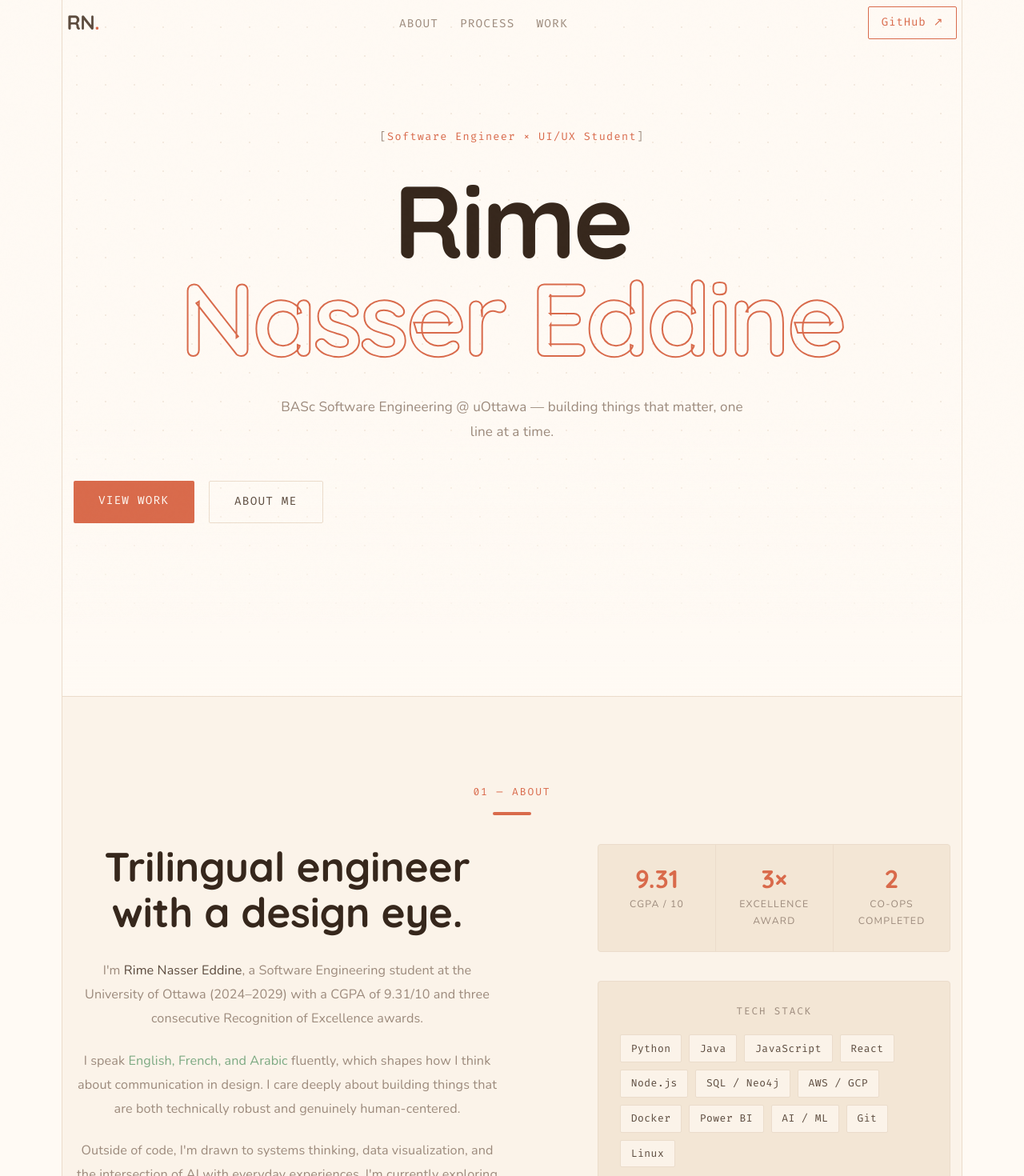
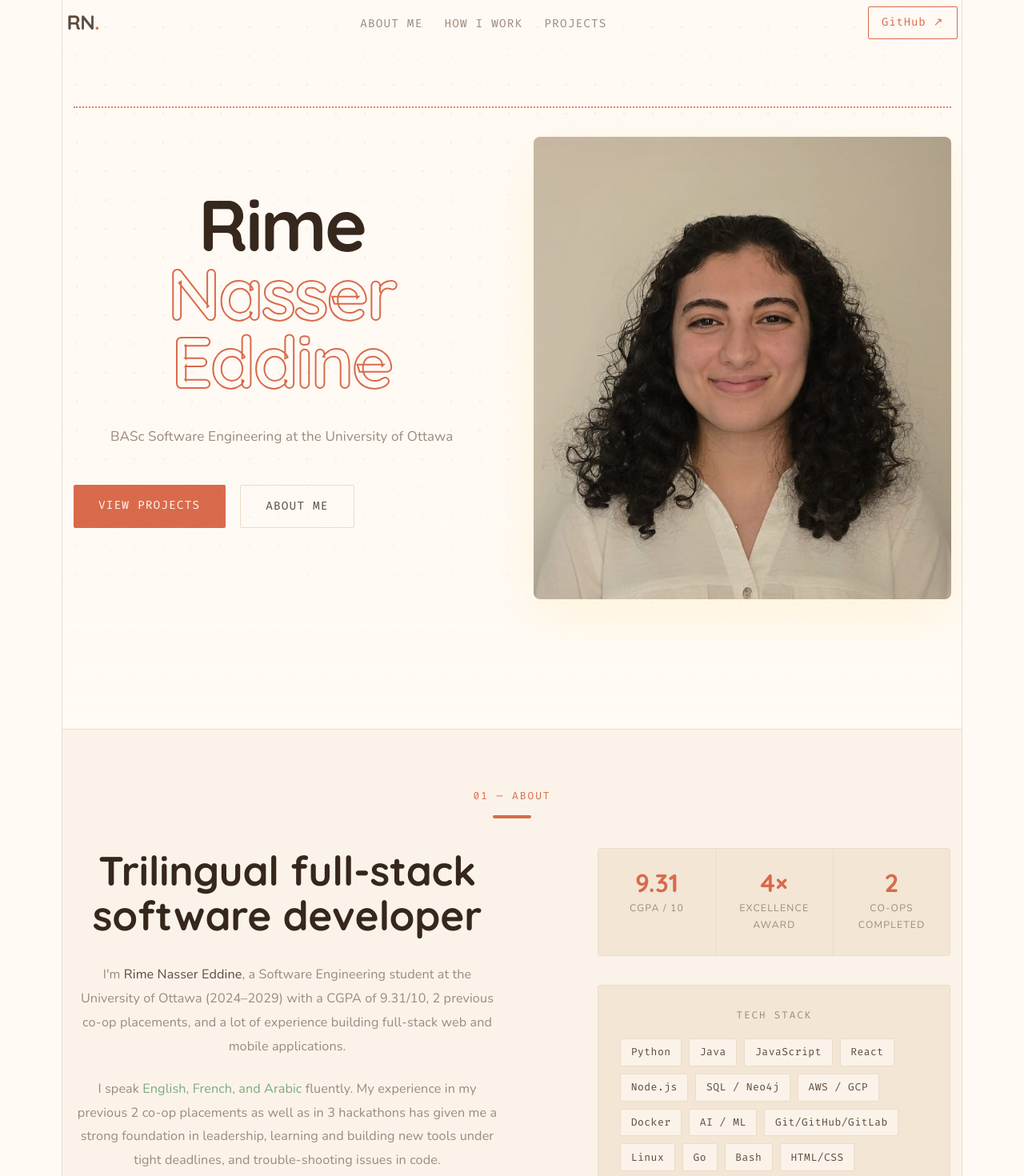
Before and after one commit to Rime6/my-portfolio, a React (Vite) app: page / in a window 1280 px wide. Shown: the part 20-1490 px from the top of the page at 80% size. Built offline with nearby package versions, Linux system fonts and the light colour scheme.

Commit message:
Modified many styling choices as well as content in home page

```diff
--- a/src/components/About.css
+++ b/src/components/About.css
@@ -2,6 +2,7 @@
   background: var(--surface);
   border-top: 1px solid var(--border);
   border-bottom: 1px solid var(--border);
+  padding: 4rem 0 3rem;
 }
 
 .section-label {
--- a/src/components/About.jsx
+++ b/src/components/About.jsx
@@ -2,13 +2,14 @@ import './About.css'
 
 const skills = [
   'Python', 'Java', 'JavaScript', 'React', 'Node.js',
-  'SQL / Neo4j', 'AWS / GCP', 'Docker', 'Power BI',
-  'AI / ML', 'Git', 'Linux',
+  'SQL / Neo4j', 'AWS / GCP', 'Docker',
+  'AI / ML', 'Git/GitHub/GitLab', 'Linux', "Go", "Bash",
+  "HTML/CSS", "PowerShell", "Power Automate", "Power BI"
 ]
 
 const stats = [
   { value: '9.31', label: 'CGPA / 10' },
-  { value: '3×', label: 'Excellence Award' },
+  { value: '4×', label: 'Excellence Award' },
   { value: '2', label: 'Co-ops Completed' },
 ]
 
@@ -26,23 +27,19 @@ export default function About() {
           {/* Left column: bio */}
           <div className="col-lg-6">
             <h2 className="about-heading">
-              Trilingual engineer<br />
-              with a design eye.
+              Trilingual full-stack software developer
             </h2>
             <p className="about-body">
               I'm <strong>Rime Nasser Eddine</strong>, a Software Engineering student at the
-              University of Ottawa (2024–2029) with a CGPA of 9.31/10 and three consecutive
-              Recognition of Excellence awards.
+              University of Ottawa (2024–2029) with a CGPA of 9.31/10, 2 previous co-op placements,
+              and a lot of experience building full-stack web and mobile applications.
             </p>
             <p className="about-body">
-              I speak <span className="highlight">English, French, and Arabic</span> fluently,
-              which shapes how I think about communication in design.
-              I care deeply about building things that are both technically robust and genuinely
-              human-centered.
+              I speak <span className="highlight">English, French, and Arabic</span> fluently.
+              My experience in my previous 2 co-op placements as well as in 3 hackathons has given me a strong foundation in leadership, learning and building new tools under tight deadlines, and trouble-shooting issues in code.
             </p>
             <p className="about-body">
-              Outside of code, I'm drawn to systems thinking, data visualization, and the
-              intersection of AI with everyday experiences. I'm currently exploring UI/UX design
+              I specialize in backend application development, AI integration and training, as well as complex database design. I'm currently exploring UI/UX design
               as part of my Software Engineering curriculum at uOttawa.
             </p>
 
--- a/src/components/CaseStudies.css
+++ b/src/components/CaseStudies.css
@@ -1,6 +1,7 @@
 .cs-section {
   background: var(--surface);
   border-top: 1px solid var(--border);
+  padding: 4rem 0 3rem;
 }
 
 .cs-header-row {
--- a/src/components/CaseStudies.jsx
+++ b/src/components/CaseStudies.jsx
@@ -5,7 +5,7 @@ const cases = [
     id: '01',
     title: 'Service Site',
     subtitle: 'Local business web presence',
-    desc: 'A polished website for a local service provider — booking, trust-building, and clear value communication.',
+    desc: 'A polished website for a local service provider: booking, trust-building, and clear value communication.',
     tags: ['UX Research', 'Visual Design', 'Figma'],
     color: '#c8f04a',
     placeholder: '🔧',
@@ -13,8 +13,8 @@ const cases = [
   {
     id: '02',
     title: 'Memory Game',
-    subtitle: 'Jeu de mémoire',
-    desc: 'An interactive memory card game with thoughtful UI — accessible, engaging, and delightful to play.',
+    subtitle: 'Brain Training Game',
+    desc: 'An interactive memory card game with thoughtful UI.',
     tags: ['Interaction Design', 'Accessibility', 'JS'],
     color: '#4af0c8',
     placeholder: '🃏',
@@ -31,9 +31,9 @@ const cases = [
   {
     id: '04',
     title: 'Analytics Dashboard',
-    subtitle: 'Data visualization & BI',
+    subtitle: 'Data visualization',
     desc: 'A data-rich dashboard translating complex metrics into clear, actionable visual insights.',
-    tags: ['Data Viz', 'Dashboard Design', 'Power BI'],
+    tags: ['Data Viz', 'Dashboard Design'],
     color: '#f0a84a',
     placeholder: '📊',
   },
@@ -50,7 +50,7 @@ export default function CaseStudies() {
         <div className="cs-header-row">
           <h2 className="cs-heading">Case Studies</h2>
           <p className="cs-note">
-            Designs in progress — check back as the semester unfolds.
+            Designs in progress. Check back as the semester unfolds.
           </p>
         </div>
 
--- a/src/components/Hero.css
+++ b/src/components/Hero.css
@@ -31,6 +31,46 @@
   padding: 4rem 0 3rem;
 }
 
+.hero-divider {
+  display: block;
+  width: 100%;
+  height: 0;
+  border-bottom: 2px dotted var(--accent);
+  opacity: 0.85;
+  /* pull the divider slightly upward so it's higher on the hero */
+  margin: -1.5rem 0 2rem;
+}
+
+.hero-content {
+  display: flex;
+  align-items: center;
+  justify-content: space-between;
+  gap: 3rem;
+}
+
+.hero-left {
+  flex: 1;
+}
+
+.hero-right {
+  flex: 1;
+  display: flex;
+  justify-content: center;
+  align-items: center;
+}
+
+.hero-picture {
+  max-width: 100%;
+  height: auto;
+  border-radius: 8px;
+  box-shadow: 0 20px 60px rgba(255, 195, 0, 0.1);
+}
+
+.hero-text {
+  max-width: 600px;
+  margin: 0 auto 1rem;
+}
+
 .hero-tag {
   font-family: var(--font-mono);
   font-size: 0.75rem;
@@ -44,7 +84,7 @@
 }
 
 .hero-name {
-  font-size: clamp(3.5rem, 10vw, 8rem);
+  font-size: clamp(2.5rem, 8vw, 5rem);
   font-weight: 800;
   letter-spacing: -0.03em;
   line-height: 0.95;
@@ -70,6 +110,13 @@
   gap: 1rem;
   flex-wrap: wrap;
   margin-bottom: 3rem;
+  justify-content: flex-start; /* align to left edge of .hero-text */
+}
+
+@media (max-width: 720px) {
+  .hero-actions {
+    justify-content: center;
+  }
 }
 
 .btn-primary-custom {
--- a/src/components/Hero.jsx
+++ b/src/components/Hero.jsx
@@ -1,4 +1,5 @@
 import './Hero.css'
+import heroPicture from '../assets/1000147452 (1).jpeg'
 
 export default function Hero() {
   return (
@@ -8,25 +9,29 @@ export default function Hero() {
 
       <div className="container">
         <div className="hero-inner">
-          <p className="hero-tag fade-up fade-up-1">
-            <span className="tag-bracket">[</span>
-            Software Engineer × UI/UX Student
-            <span className="tag-bracket">]</span>
-          </p>
-
+          <div className="hero-divider" aria-hidden="true" />
+          <div className="hero-content">
+            <div className="hero-left">
               <h1 className="hero-name fade-up fade-up-2">
                 Rime<br />
                 <span className="hero-name--outline">Nasser Eddine</span><br />
               </h1>
 
+              <div className="hero-text">
                 <p className="hero-sub fade-up fade-up-3">
-            BASc Software Engineering @ uOttawa &mdash;
-            building things that matter, one line at a time.
+                  BASc Software Engineering at the University of Ottawa
                 </p>
 
                 <div className="hero-actions fade-up fade-up-4">
-            <a href="#case-studies" className="btn-primary-custom">View Work</a>
+                  <a href="#case-studies" className="btn-primary-custom">View Projects</a>
                   <a href="#about" className="btn-ghost-custom">About Me</a>
+                </div>
+              </div>
+            </div>
+
+            <div className="hero-right">
+              <img src={heroPicture} alt="Rime Nasser Eddine" className="hero-picture fade-up fade-up-2" />
+            </div>
           </div>
         </div>
       </div>
--- a/src/components/HowIWork.jsx
+++ b/src/components/HowIWork.jsx
@@ -4,7 +4,7 @@ const steps = [
   {
     num: '01',
     title: 'Understand',
-    body: 'I start by deeply understanding the problem (who the users are, what they need, and what constraints exist). Good design solves real problems.',
+    body: 'I start by deeply understanding the problem (who the users are, what they need, and what constraints exist). I use a mix of user research, analysis, and interviews to build empathy and define clear design goals.',
   },
   {
     num: '02',
@@ -26,7 +26,7 @@ const steps = [
 const resources = [
   { label: 'Nielsen Norman Group', url: 'https://www.nngroup.com/' },
   { label: 'Interaction Design Foundation', url: 'https://www.interaction-design.org/' },
-  { label: 'SEG 3125 — UI Design @ uOttawa', url: 'https://www.uottawa.ca' },
+  { label: 'SEG 3125 - UI Design @ uOttawa', url: 'https://www.uottawa.ca' },
 ]
 
 export default function HowIWork() {
@@ -40,7 +40,7 @@ export default function HowIWork() {
         <div className="row gy-5 align-items-start">
 
           <div className="col-lg-4">
-            <h2 className="hiw-heading">How I<br />Work.</h2>
+            <h2 className="hiw-heading">How I Work.</h2>
             <p className="hiw-intro">
               I'm currently in the <strong>SEG 3125 UI Design course</strong> at the University
               of Ottawa, where I'm learning user-centered design principles, visual communication,
--- a/src/components/Navbar.jsx
+++ b/src/components/Navbar.jsx
@@ -15,9 +15,9 @@ export default function Navbar() {
       <div className="container d-flex justify-content-between align-items-center">
         <span className="rn-nav__logo">RN<span className="dot">.</span></span>
         <ul className="rn-nav__links d-none d-md-flex list-unstyled mb-0 gap-4">
-          <li><a href="#about">About</a></li>
-          <li><a href="#how-i-work">Process</a></li>
-          <li><a href="#case-studies">Work</a></li>
+          <li><a href="#about">About Me</a></li>
+          <li><a href="#how-i-work">How I Work</a></li>
+          <li><a href="#case-studies">Projects</a></li>
         </ul>
         <a
           href="https://github.com/Rime6"
```
Also changed, not shown: src/assets/1000147452 (1).jpeg (added). Lines whose indentation alone changed are shown as unchanged.
